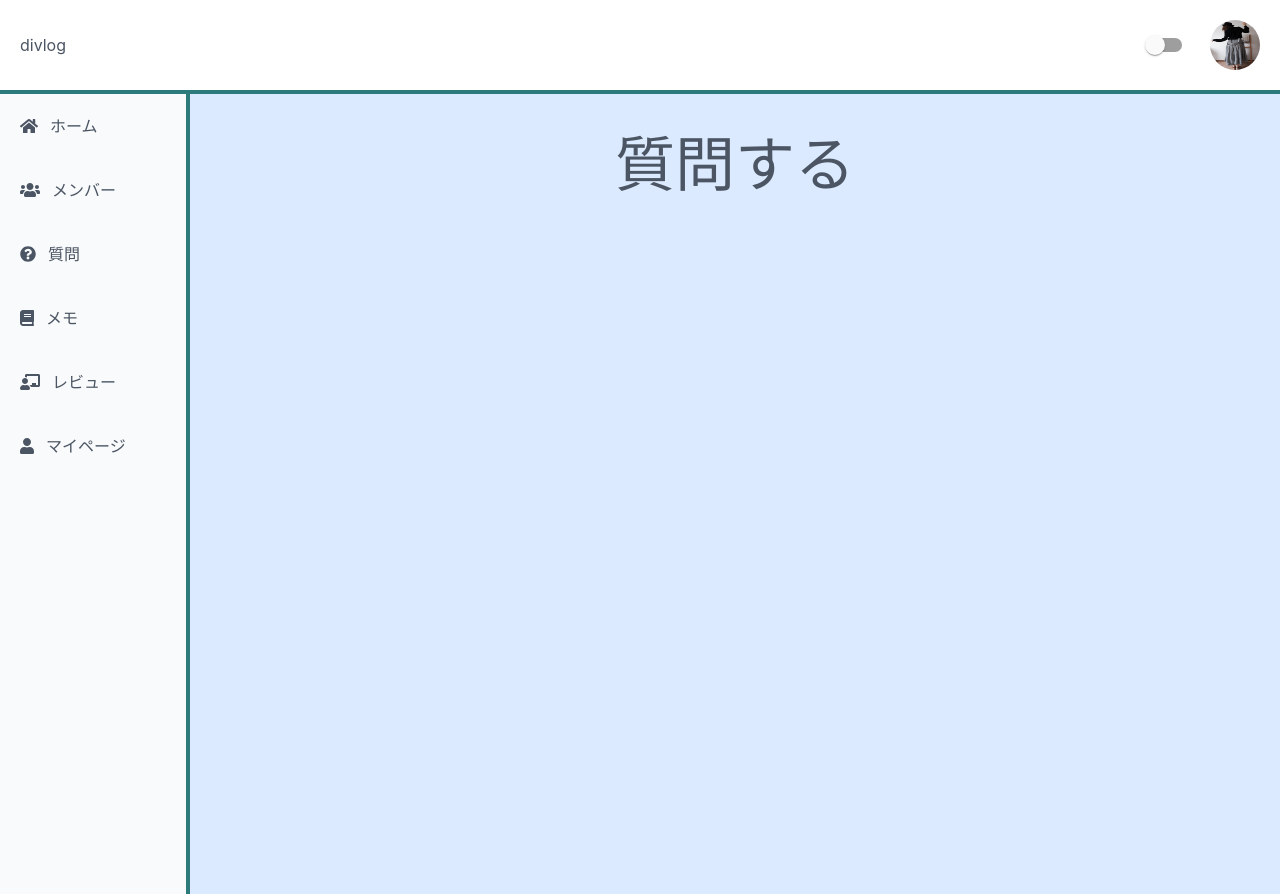
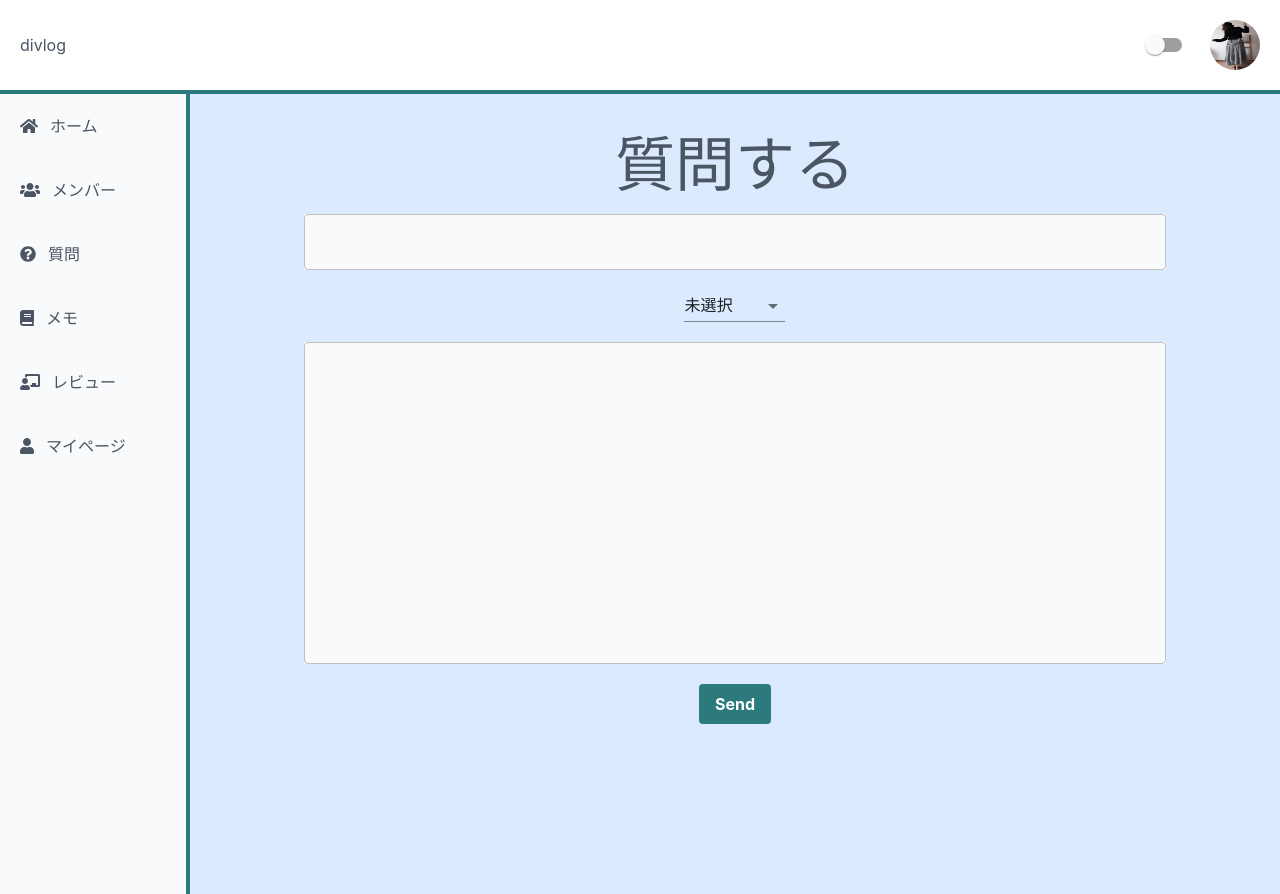
Before and after one commit to yk-you0922/divlog, a Next.js app: page /Question/NewQuestion in a window 1280 px wide. Built offline with nearby package versions, Linux system fonts and the light colour scheme.

Commit message:
✨ 質問フォームの作成

```diff
--- a/db.json
+++ b/db.json
@@ -33,7 +33,7 @@
       "id": 1,
       "title": "Reactについて",
       "description": "Reactの環境構築ができません",
-      "category": 0,
+      "category_id": 0,
       "userId": 1,
       "username": "test",
       "created_at": "2020-06-01 19:23:44",
@@ -44,12 +44,83 @@
       "id": 2,
       "title": "テストができません",
       "description": "Reactのテストで何をすれば良いのか教えて欲しいです",
-      "category": 1,
+      "category_id": 1,
       "userId": 3,
       "username": "testUser",
       "created_at": "2020-06-03 21:56:44",
       "updated_at": "2020-06-03 21:56:44",
       "status": 1
+    },
+    {
+      "title": "質問テスト",
+      "description": "質問テストテキスト",
+      "user_id": 1,
+      "user_name": "test",
+      "create_at": "2021-06-13T09:05:58.853Z",
+      "updated_at": "2021-06-13T09:05:58.853Z",
+      "status": 0,
+      "id": 3
+    },
+    {
+      "title": "質問後の遷移",
+      "description": "質問後の遷移先のテスト",
+      "userId": 1,
+      "username": "test",
+      "created_at": "2021-06-13T09:14:01.178Z",
+      "updated_at": "2021-06-13T09:14:01.178Z",
+      "status": 0,
+      "id": 4
+    },
+    {
+      "title": "質問テスト",
+      "description": "質問後の遷移テスト2",
+      "userId": 1,
+      "username": "test",
+      "created_at": "2021-06-13T09:14:37.705Z",
+      "updated_at": "2021-06-13T09:14:37.705Z",
+      "status": 0,
+      "id": 5
+    },
+    {
+      "title": "saitesuto",
+      "description": "saitesuto",
+      "userId": 1,
+      "username": "test",
+      "created_at": "2021-06-13T09:17:08.051Z",
+      "updated_at": "2021-06-13T09:17:08.051Z",
+      "status": 0,
+      "id": 6
+    },
+    {
+      "title": "",
+      "description": "",
+      "userId": 1,
+      "username": "test",
+      "created_at": "2021-06-13T09:18:08.371Z",
+      "updated_at": "2021-06-13T09:18:08.371Z",
+      "status": 0,
+      "id": 7
+    },
+    {
+      "title": "",
+      "description": "",
+      "userId": 1,
+      "username": "test",
+      "created_at": "2021-06-13T09:18:36.692Z",
+      "updated_at": "2021-06-13T09:18:36.692Z",
+      "status": 0,
+      "id": 8
+    },
+    {
+      "title": "React環境構築について",
+      "description": "Reactの環境構築はどのようにするのがいいのでしょうか",
+      "categoryId": "4",
+      "userId": 1,
+      "username": "test",
+      "created_at": "2021/6/13 19:53:55",
+      "updated_at": "2021/6/13 19:53:55",
+      "status": 0,
+      "id": 9
     }
   ]
 }
--- a/src/pages/Question/NewQuestion.tsx
+++ b/src/pages/Question/NewQuestion.tsx
@@ -1,10 +1,108 @@
-import { VFC } from 'react';
+import { VFC, useState, useCallback, ChangeEvent } from 'react';
+import { Select, TextField } from '@material-ui/core';
+import { useRouter } from 'next/router';
+
 import { Title } from 'src/components/Header/Title';
+import { PrimaryButton } from 'src/components/Button/PrimaryButton';
+import { Question } from 'src/types/Question';
+console.log('再レンダリング1');
 
 const NewQuestion: VFC = () => {
+
+	const router = useRouter();
+	const [title, setTitle] = useState<string>('');
+	const [categoryId, setCategoryId] = useState<string>('');
+	const [text, setText] = useState<string>('');
+
+	const handleTitle = useCallback((e: ChangeEvent<HTMLInputElement>) => {
+		setTitle((prevTitle) => e.target.value);
+	}, [title]);
+
+	const handleCategoryId = useCallback((e: ChangeEvent<HTMLInputElement>) => {
+		setCategoryId((prevCategoryId) => e.target.value);
+	}, [categoryId])
+
+	const handleText = useCallback((e: ChangeEvent<HTMLInputElement>) => {
+		setText((prevText) => e.target.value);
+	}, [text]);
+
+	const onClickCreate = useCallback(() => {
+		// CreateAPIURL
+		const url: string = 'http://localhost:3100/questions';
+		// 送信後の遷移先
+		const href: string = '/Question/Questions';
+		const now: string = new Date().toLocaleString();
+		const data: Question = {
+			title: title,
+			description: text,
+			categoryId: categoryId,
+			userId: 1,
+			username: "test",
+			created_at: now,
+			updated_at: now,
+			status: 0,
+		};
+		fetch(url, {
+			method: 'POST',
+			headers: {
+				'Content-Type': 'application/json'
+			},
+			body: JSON.stringify(data)
+		}).then((response) => {
+			if (!response.ok) {
+				console.log('Create Error!');
+				throw new Error('error');
+			}
+			console.log('Create OK!');
+			router.push(href);
+			return response.json();
+		});
+	}, [title, text]);
+
 	return (
 		<div>
 			<Title>質問する</Title>
+			<form className="text-center">
+				<div className="mt-3">
+					<TextField
+						className="bg-gray-50 w-10/12"
+						id="newQuestionTitle"
+						variant="outlined"
+						value={title}
+						onChange={handleTitle}
+					/>
+				</div>
+				<div className="mt-5">
+					<Select
+						native
+						value={categoryId}
+						onChange={handleCategoryId}
+						id="newQuestionCategory"
+					>
+						<option value={0}>未選択</option>
+						<option value={1}>HTML</option>
+						<option value={2}>CSS</option>
+						<option value={3}>JavaScript</option>
+						<option value={4}>React</option>
+					</Select>
+				</div>
+				<div className="mt-5">
+					<TextField
+						className="bg-gray-50 w-10/12"
+						id="newQuestionText"
+						multiline
+						rows={15}
+						variant="outlined"
+						value={text}
+						onChange={handleText}
+					/>
+				</div>
+				<div className="mt-5">
+					<PrimaryButton onClick={onClickCreate}>
+						Send
+					</PrimaryButton>
+				</div>
+			</form>
 		</div>
 	);
 };
```
Lines whose indentation alone changed are shown as unchanged.
